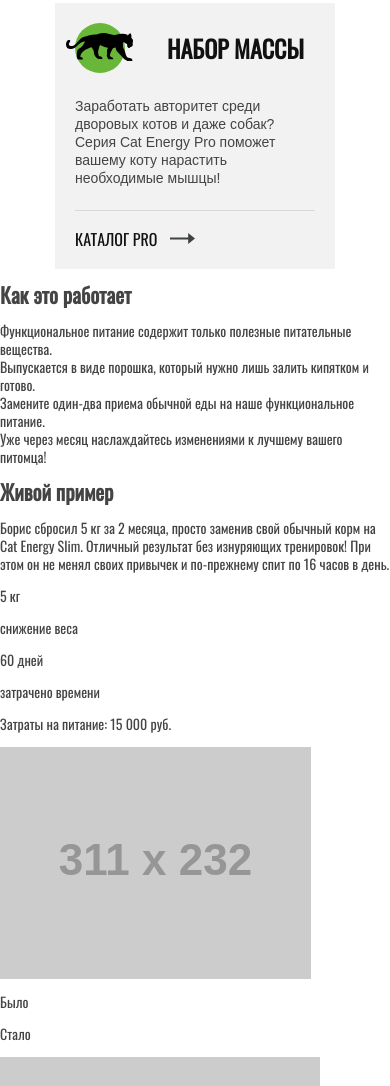
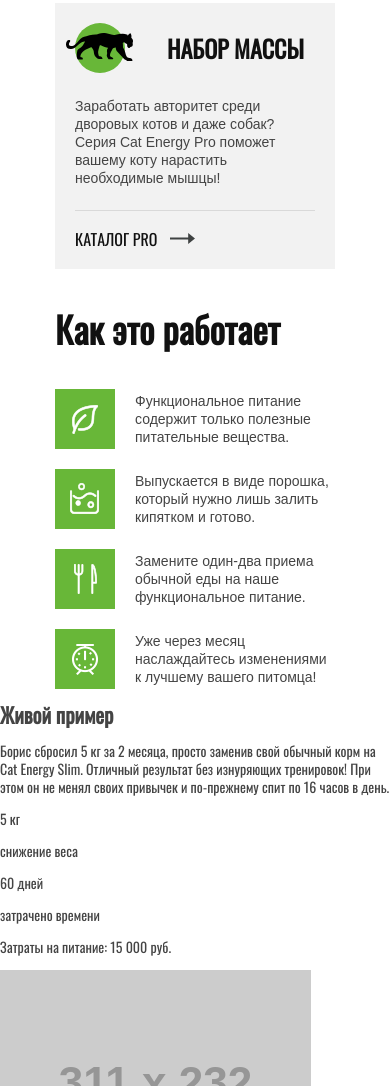
Before and after one commit to admegor/933557-cat-energy-19, a website: page source/index.html in a window 390 px wide. Shown: the part 1035-2121 px from the top of the page. Drawn offline with nearby package versions, Linux system fonts and the light colour scheme; files that its build step writes are made by us from their sources; placeholder pictures from the web are drawn by us.

Commit message:
stylization stage block for mobile

```diff
--- a/source/index.html
+++ b/source/index.html
@@ -71,18 +71,30 @@
           <div class="stage__wrap">
             <div class="stage__inner">
               <h2 class="stage__header">Как это работает</h2>
-              <div class="stage__item">
-                <div class="stage__item-content stage__item-content--useful">
-                  Функциональное питание содержит только полезные питательные вещества.
+              <div class="stage__items">
+                <div class="stage__item-wrap">
+                  <div class="stage__item-bar stage__item-bar--useful"></div>
+                  <div class="stage__item-content stage__item-content">
+                    Функциональное питание содержит только полезные питательные вещества.
+                  </div>
                 </div>
-                <div class="stage__item-content stage__item-content--powder">
-                  Выпускается в виде порошка, который нужно лишь залить кипятком и готово.
+                <div class="stage__item-wrap">
+                  <div class="stage__item-bar stage__item-bar--powder"></div>
+                  <div class="stage__item-content">
+                    Выпускается в виде порошка, который нужно лишь залить кипятком и готово.
+                  </div>
                 </div>
-                <div class="stage__item-content stage__item-content--change">
-                  Замените один-два приема обычной еды на наше функциональное питание.
+                <div class="stage__item-wrap">
+                  <div class="stage__item-bar stage__item-bar--change"></div>
+                  <div class="stage__item-content">
+                    Замените один-два приема обычной еды на наше функциональное питание.
+                  </div>
                 </div>
-                <div class="stage__item-content stage__item-content--result">
-                  Уже через месяц наслаждайтесь изменениями к лучшему вашего питомца!
+                <div class="stage__item-wrap">
+                  <div class="stage__item-bar stage__item-bar--result"></div>
+                  <div class="stage__item-content">
+                    Уже через месяц наслаждайтесь изменениями к лучшему вашего питомца!
+                  </div>
                 </div>
               </div>
             </div>
--- /dev/null
+++ b/source/sass/blocks/stage.scss
@@ -0,0 +1,55 @@
+.stage__wrap {
+    @include phone-wrap;
+}
+
+.stage__inner {
+    @include inner;
+}
+
+.stage__header {
+    @include title-block;
+}
+
+.stage__items {
+    display: flex;
+    flex-direction: column;
+    flex-wrap: wrap;
+}
+
+.stage__item-wrap {
+    display: flex;
+    align-items: center;
+}
+
+.stage__item-wrap + .stage__item-wrap {
+    margin-top: 20px;
+}
+
+.stage__item-bar {
+    min-width: 60px;
+    height: 60px;
+    background-color: $leaf;
+    margin-right: 20px;
+    background-position: center center;
+    background-repeat: no-repeat;
+
+    &--useful {
+        background-image: url('../../img/advantage-leaf@1x.png');
+    }
+
+    &--powder {
+        background-image: url('../../img/advantage-powder@1x.png');
+    }
+
+    &--change {
+        background-image: url('../../img/advantage-dining@1x.png');
+    }
+
+    &--result {
+        background-image: url('../../img/advantage-clock@1x.png');
+    }
+}
+
+.stage__item-content {
+    font-family: Arial, Helvetica, sans-serif;
+}
--- a/source/sass/mixin.scss
+++ b/source/sass/mixin.scss
@@ -12,3 +12,10 @@
     padding: 0;
     list-style: none;
 }
+
+@mixin title-block {
+    font-size: 36px;
+    line-height: 60px;
+    margin: 30px 0;
+    color: $almost-black;
+}
--- a/source/sass/style.scss
+++ b/source/sass/style.scss
@@ -7,3 +7,4 @@
 @import "source/sass/blocks/main-menu.scss";
 @import "source/sass/blocks/fst-screen.scss";
 @import "source/sass/blocks/programme.scss";
+@import "source/sass/blocks/stage.scss";
```
